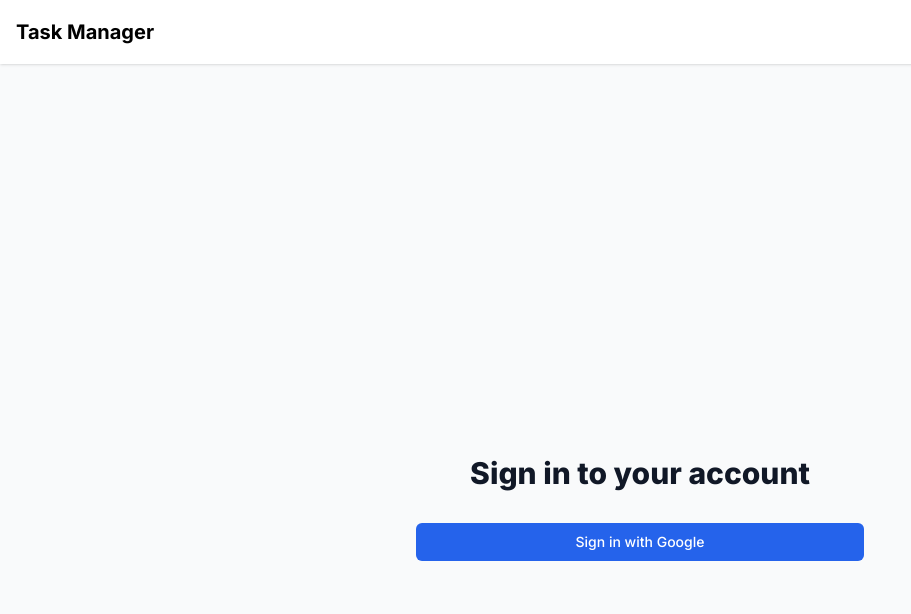
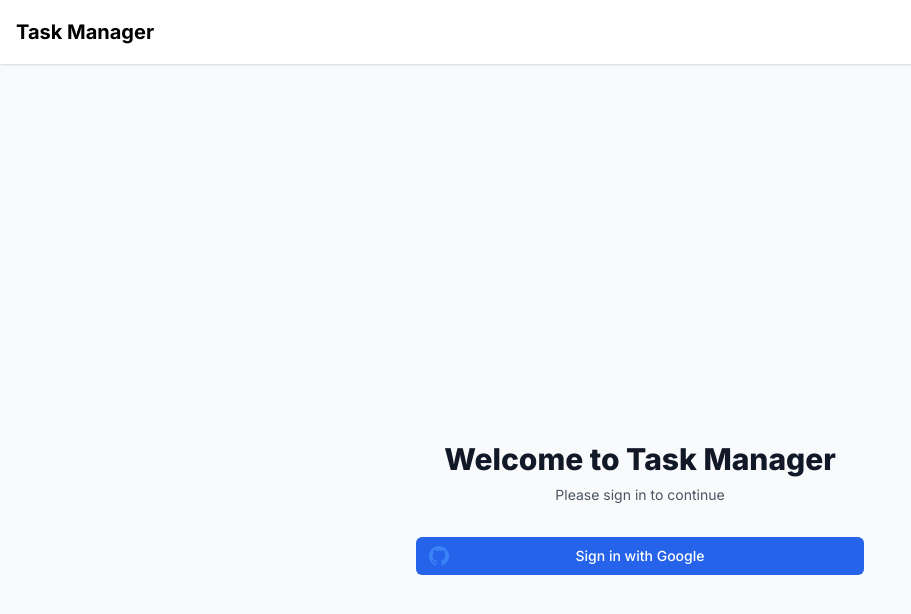
Before and after one commit to YersiniaPestis899/task-management-app, a Next.js app: page /auth/signin in a window 1280 px wide. Shown: the top 614 px of the page, without its empty margins (0-911 px from the left). Built offline with nearby package versions, Linux system fonts and the light colour scheme; no server answers.

Commit message:
リダイレクトエラー2

```diff
--- a/app/auth/error/page.tsx
+++ b/app/auth/error/page.tsx
@@ -1,7 +1,7 @@
 'use client';
 
+import { useSearchParams } from 'next/navigation';
 import Link from 'next/link';
-import { useSearchParams } from 'next/navigation';
 
 export default function ErrorPage() {
   const searchParams = useSearchParams();
@@ -9,14 +9,16 @@
 
   const getErrorMessage = (errorCode: string | null) => {
     switch (errorCode) {
+      case 'Configuration':
+        return 'There is a problem with the server configuration. Please try again later.';
+      case 'AccessDenied':
+        return 'You do not have permission to access this resource.';
+      case 'Verification':
+        return 'The verification link may have expired or has already been used.';
       case 'AdapterError':
-        return 'There was an issue connecting to the authentication service. This might be a temporary problem.';
-      case 'AccessDenied':
-        return 'Access was denied to your account. Please make sure you have the correct permissions.';
-      case 'Verification':
-        return 'The verification process failed. Please try again.';
+        return 'There was an issue with the authentication service. Please try again.';
       default:
-        return 'An unexpected error occurred during authentication.';
+        return 'An unexpected error occurred. Please try again.';
     }
   };
 
@@ -31,14 +33,17 @@
             {getErrorMessage(error)}
           </p>
         </div>
-        <div className="mt-8 space-y-6">
+
         <div className="rounded-md bg-red-50 p-4">
           <div className="flex">
             <div className="ml-3">
               <h3 className="text-sm font-medium text-red-800">
-                  Troubleshooting Steps
+                Error Details
               </h3>
               <div className="mt-2 text-sm text-red-700">
+                <p>
+                  Please try the following:
+                </p>
                 <ul className="list-disc list-inside mt-2">
                   <li>Clear your browser cache and cookies</li>
                   <li>Try signing in with a different browser</li>
@@ -49,6 +54,7 @@
             </div>
           </div>
         </div>
+
         <div className="flex justify-center space-x-4">
           <Link
             href="/auth/signin"
@@ -65,6 +71,5 @@
         </div>
       </div>
     </div>
-    </div>
   );
 }
--- a/app/auth/signin/page.tsx
+++ b/app/auth/signin/page.tsx
@@ -2,20 +2,15 @@
 
 import { signIn } from 'next-auth/react';
 import { useSearchParams } from 'next/navigation';
+import Image from 'next/image';
 
 export default function SignIn() {
   const searchParams = useSearchParams();
   const callbackUrl = searchParams.get('callbackUrl') || '/';
+  const error = searchParams.get('error');
 
-  const handleSignIn = async () => {
-    try {
-      await signIn('google', {
-        callbackUrl: callbackUrl,
-        redirect: true
-      });
-    } catch (error) {
-      console.error('Sign in error:', error);
-    }
+  const handleGoogleSignIn = () => {
+    signIn('google', { callbackUrl });
   };
 
   return (
@@ -23,14 +18,41 @@
       <div className="max-w-md w-full space-y-8">
         <div>
           <h2 className="mt-6 text-center text-3xl font-extrabold text-gray-900">
-            Sign in to your account
+            Welcome to Task Manager
           </h2>
+          <p className="mt-2 text-center text-sm text-gray-600">
+            Please sign in to continue
+          </p>
         </div>
-        <div>
+
+        {error && (
+          <div className="bg-red-50 border border-red-200 text-red-700 px-4 py-3 rounded relative" role="alert">
+            <p className="text-sm">
+              {error === 'AccessDenied'
+                ? 'You do not have permission to access this resource.'
+                : 'An error occurred during sign in. Please try again.'}
+            </p>
+          </div>
+        )}
+
+        <div className="mt-8">
           <button
-            onClick={handleSignIn}
+            onClick={handleGoogleSignIn}
             className="group relative w-full flex justify-center py-2 px-4 border border-transparent text-sm font-medium rounded-md text-white bg-blue-600 hover:bg-blue-700 focus:outline-none focus:ring-2 focus:ring-offset-2 focus:ring-blue-500"
           >
+            <span className="absolute left-0 inset-y-0 flex items-center pl-3">
+              <svg
+                className="h-5 w-5 text-blue-500 group-hover:text-blue-400"
+                fill="currentColor"
+                viewBox="0 0 20 20"
+              >
+                <path
+                  fillRule="evenodd"
+                  d="M10 0C4.477 0 0 4.477 0 10c0 4.411 2.865 8.138 6.839 9.465.5.092.682-.217.682-.482 0-.237-.009-.866-.013-1.7-2.782.604-3.369-1.34-3.369-1.34-.454-1.156-1.11-1.463-1.11-1.463-.908-.62.069-.608.069-.608 1.003.07 1.532 1.03 1.532 1.03.891 1.529 2.341 1.089 2.91.833.091-.647.349-1.086.635-1.337-2.22-.253-4.555-1.11-4.555-4.943 0-1.091.39-1.984 1.029-2.683-.103-.253-.446-1.27.098-2.647 0 0 .84-.269 2.75 1.022A9.578 9.578 0 0110 4.836c.85.004 1.705.114 2.504.336 1.909-1.29 2.747-1.022 2.747-1.022.546 1.377.203 2.394.1 2.647.64.699 1.028 1.592 1.028 2.683 0 3.842-2.339 4.687-4.566 4.935.359.309.678.919.678 1.852 0 1.336-.012 2.415-.012 2.743 0 .267.18.579.688.481C17.137 18.136 20 14.411 20 10c0-5.523-4.477-10-10-10z"
+                  clipRule="evenodd"
+                />
+              </svg>
+            </span>
             Sign in with Google
           </button>
         </div>
```
Also changed, not shown: app/providers.tsx (added, +9 -0 lines). Lines whose indentation alone changed are shown as unchanged.
